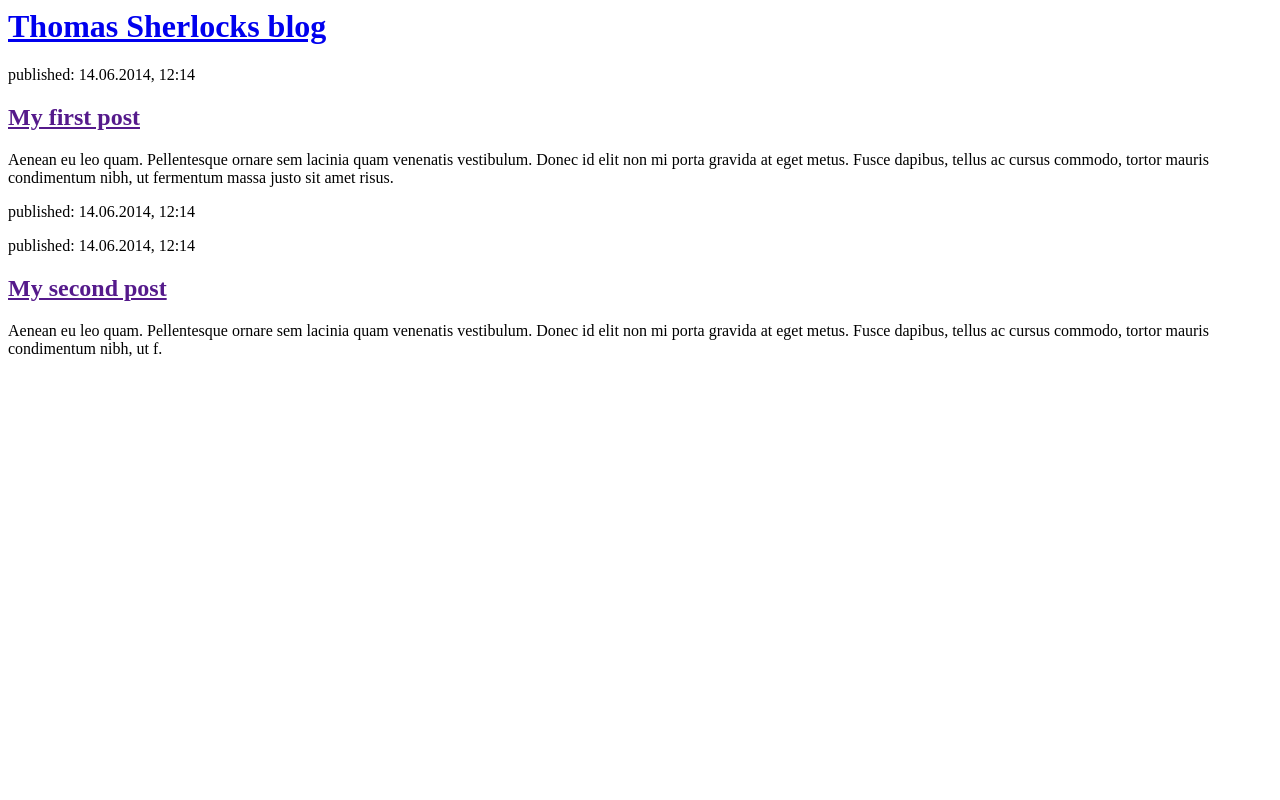
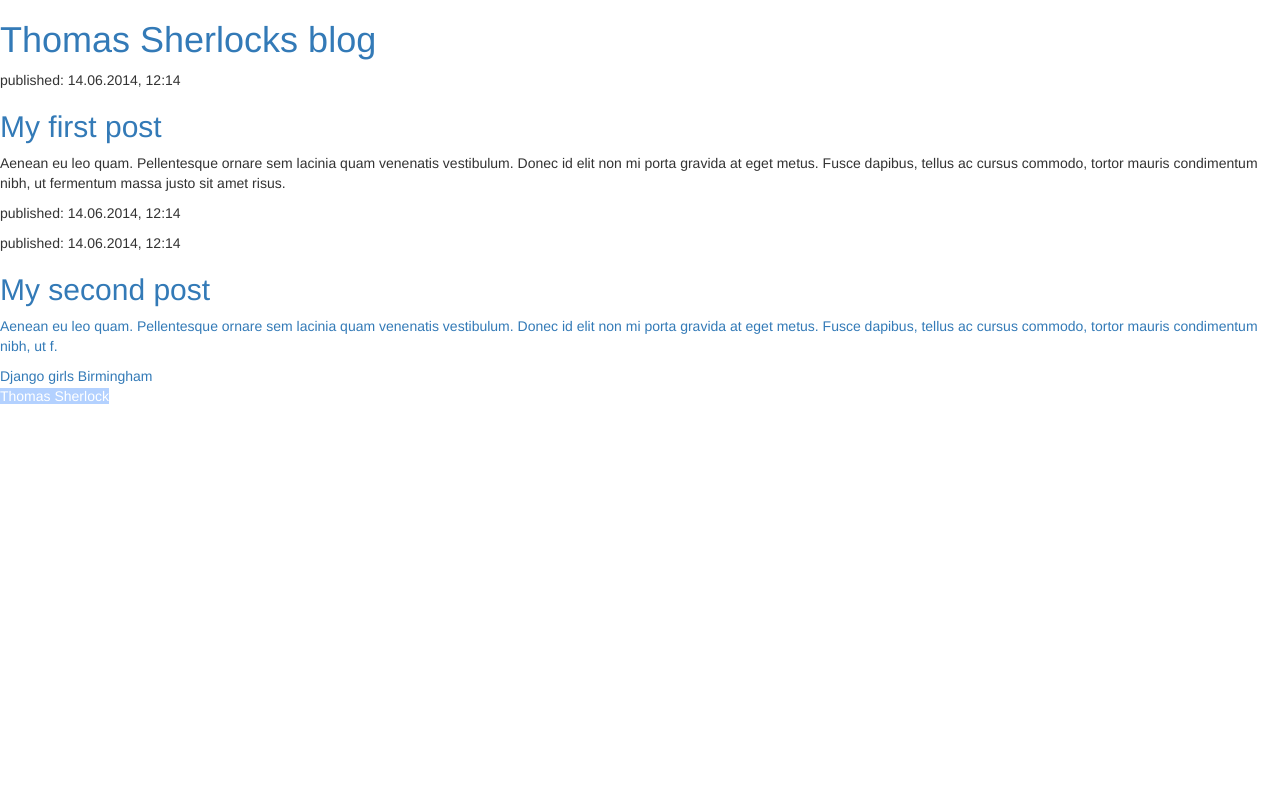
Before and after one commit to Thornnane2000/my-first-blog, a Django app: page / in a window 1280 px wide. Run offline with Django 3.2, Linux system fonts and the light colour scheme; some libraries are stand-ins or nearby versions.

Commit message:
Added link

```diff
--- a/blog/templates/blog/post_list.html
+++ b/blog/templates/blog/post_list.html
@@ -2,9 +2,24 @@
     <head>
         <title>Django Girls blog</title>
     </head>
+    <link rel="stylesheet" href="//maxcdn.bootstrapcdn.com/bootstrap/3.2.0/css/bootstrap.min.css">
+    <link rel="stylesheet" href="//maxcdn.bootstrapcdn.com/bootstrap/3.2.0/css/bootstrap-theme.min.css">
+    <style>
+   body {
+  background-color: #FFFFFF;
+}
+    #footer{
+  left: 0;
+   bottom: 0;
+   width: 100%;
+   background-color: #b3d1ff;
+   color: white;
+   text-align: center;
+}
+    </style>
     <body>
         <div>
-            <h1><a href="/">Thomas Sherlocks blog</a></h1>
+            <h1><a href="">Thomas Sherlocks blog</a></h1>
         </div>
 
         <div>
@@ -17,7 +32,10 @@
         <div>
             <p>published: 14.06.2014, 12:14</p>
             <h2><a href="">My second post<a></h2>
-            <p>Aenean eu leo quam. Pellentesque ornare sem lacinia quam venenatis vestibulum. Donec id elit non mi porta gravida at eget metus. Fusce dapibus, tellus ac cursus commodo, tortor mauris condimentum nibh, ut f.</p>
+            <p>Aenean eu leo quam. Pellentesque ornare sem lacinia quam venenatis vestibulum. Donec id elit non mi porta gravida at eget metus. Fusce dapibus, tellus ac cursus commodo, tortor mauris condimentum nibh, ut f.</p><a href="http://djangogirls.org/birmingham" style="text-decoration:none">Django girls Birmingham</a>
         </div>
+        <dive id="footer">
+        Thomas Sherlock
+        <div>
     </body>
 </html>
```
